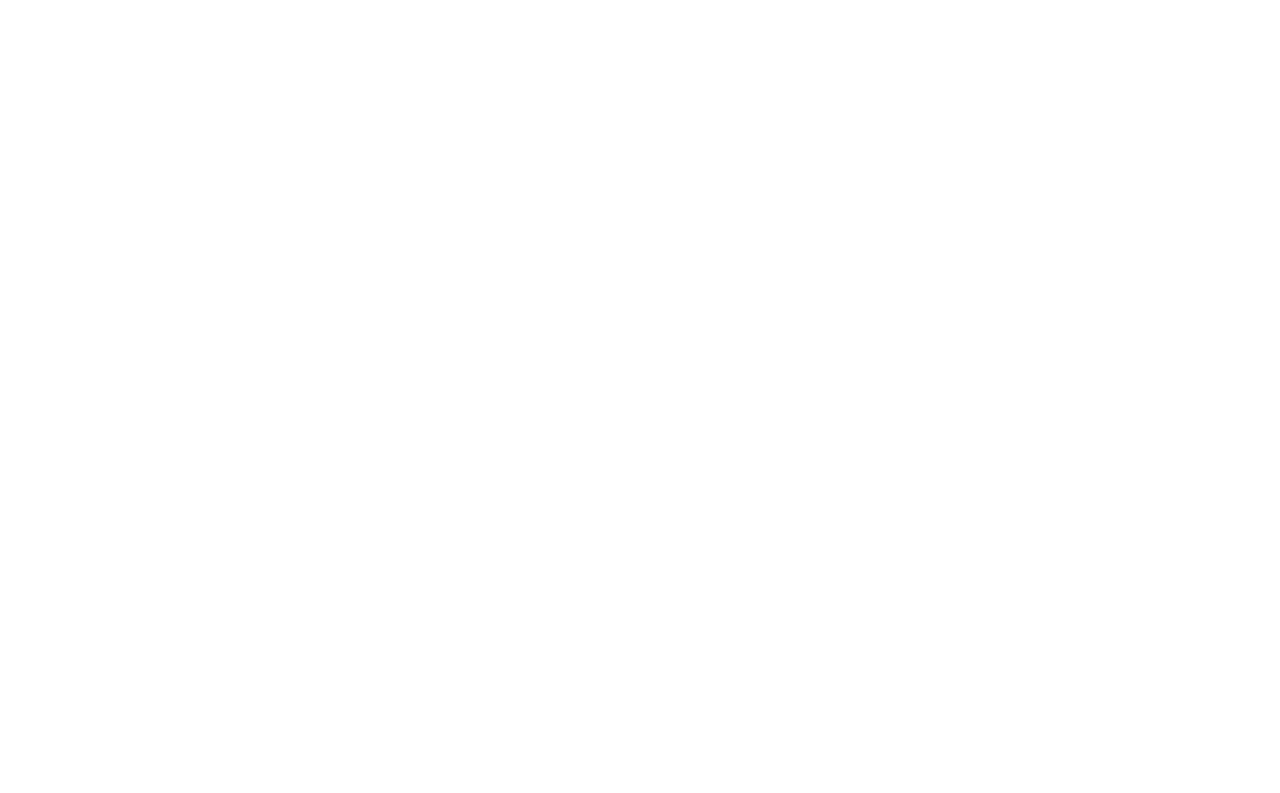
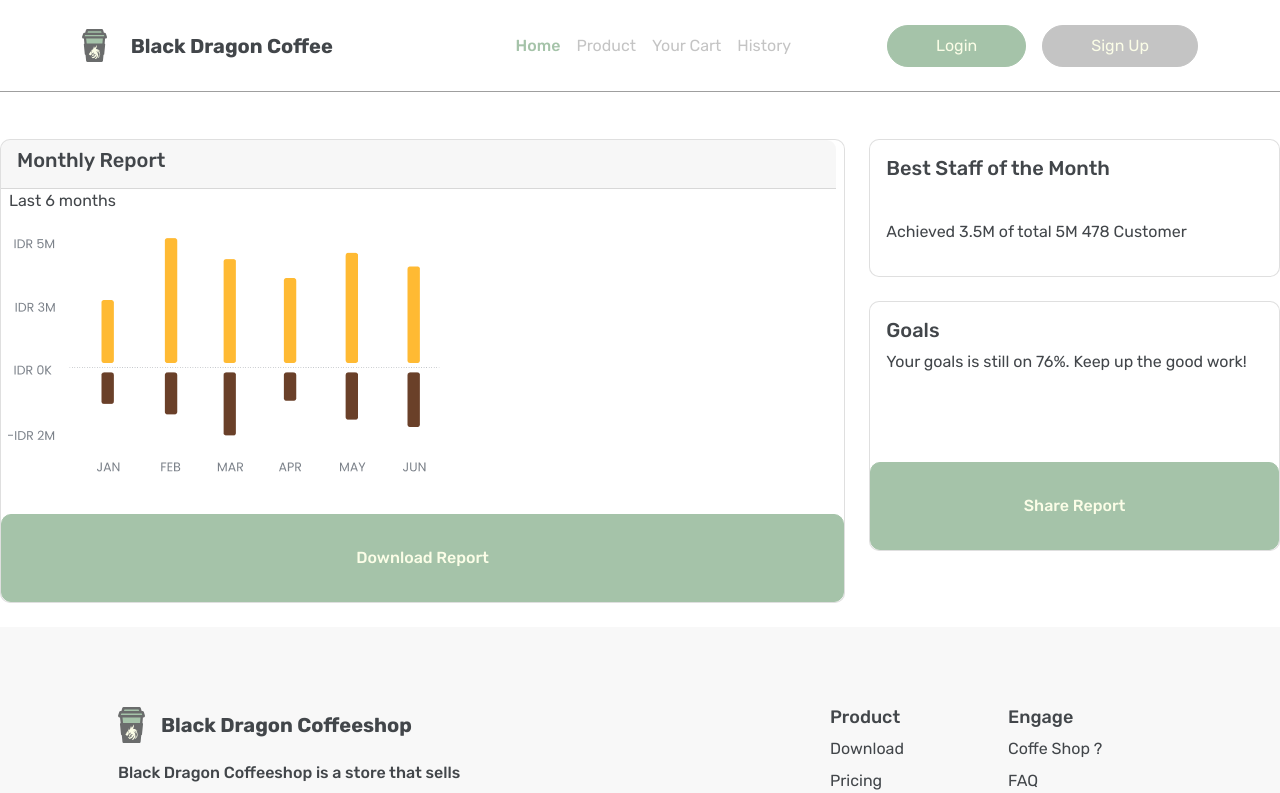
Before and after one commit to aviantofan/black-dragon-coffeeshop-frontend, a React (Create React App) app: page /dashboardadmin in a window 1280 px wide. Before the commit this address had no page. Shown: the top 793 px of the page. Built offline with nearby package versions, Linux system fonts and the light colour scheme; what redux-promise-middleware would draw is missing.

Commit message:
feat: init percobaan buat dashboard admin

```diff
--- a/src/App.js
+++ b/src/App.js
@@ -15,6 +15,7 @@ import HistoriesList from './pages/HistoriesList';
 import ChatUser from './pages/ChatUser';
 import PaymentDetails from './pages/PaymentDetails';
 import EditSaveProduct from './pages/EditSaveProduct';
+import DashboardAdmin from './pages/DashboardAdmin';
 import { useDispatch, useSelector } from 'react-redux';
 import { useEffect } from 'react';
 // import { getUser } from './redux/actions/auth';
@@ -46,6 +47,7 @@ function App () {
       <Routes>
         <Route path='/' element={ <PublicRoute page={<Home />} /> }/>
         <Route path='/admin' element={<HomeAdmin/>}/>
+        <Route path='/dashboardadmin' element={<DashboardAdmin/>}/>
 
         <Route path='/login' element={ <PublicRoute restricted={true} page={<Login />} /> }/>
         <Route path='/signup' element={ <PublicRoute restricted={true} page={<Signup />} /> }/>
--- /dev/null
+++ b/src/pages/DashboardAdmin.js
@@ -0,0 +1,76 @@
+import { Component } from 'react';
+import Layout from '../layouts/Layout';
+import { Card, Form, Breadcrumb } from 'react-bootstrap';
+import BDButton from '../components/BDButton';
+import BDInput from '../components/BDInput';
+import Dashboard from '../assets/images/dashboard.png';
+import '../assets/scss/EditPromo.scss';
+
+export default class DashboardAdmin extends Component {
+  render () {
+    return (
+      <Layout>
+        {/* <div className="container-xxl flex-grow-1 container-p-y"> */}
+              <div className="row mt-5">
+                <div className="col-12 col-lg-8 order-2 order-md-3 order-lg-2 mb-4">
+                  <div className="card">
+                    {/* <div className="row row-bordered g-0"> */}
+                      <div className="col-md-12">
+                        <h5 className="card-header m-0 me-2 pb-3">Monthly Report</h5>
+                        <div id="totalRevenueChart" className="px-2">Last 6 months</div>
+                        <img src={Dashboard} className="img-fluid text-center" alt="product" />
+                      {/* </div> */}
+                    <div className="d-grid gap-2 mt-4">
+                      <BDButton className="btn-secondary btn-product text-cream fw-bold">Download Report</BDButton>
+                    </div>
+                    </div>
+                  </div>
+                </div>
+                <div className="col-12 col-md-8 col-lg-4 order-3 order-md-2">
+                  <div className="row">
+                    {/* <!-- </div>
+    <div className="row"> --> */}
+                    <div className="col-12 mb-4">
+                      <div className="card">
+                        <div className="card-body">
+                          <div className="d-flex justify-content-between flex-sm-row flex-column gap-3">
+                            <div className="d-flex flex-sm-column flex-row align-items-start justify-content-between">
+                              <div className="card-title">
+                                <h5 className="text-nowrap mb-2">Best Staff of the Month</h5>
+                                <span className="badge bg-label-warning rounded-pill">Year 2021</span>
+                              </div>
+                              <div className="mt-sm-auto">
+                                <p>Achieved 3.5M of total 5M 478 Customer</p>
+                              </div>
+                            </div>
+                            <div id="profileReportChart"></div>
+                          </div>
+                        </div>
+                      </div>
+                    </div>
+                    <div className="col-12 mb-4">
+                      <div className="card">
+                        <div className="card-body">
+                          <div className="d-flex justify-content-between flex-sm-row flex-column gap-3">
+                            <div className="d-flex flex-sm-column flex-row align-items-start justify-content-between">
+                              <div className="card-title">
+                                <h5 className="text-nowrap mb-2">Goals</h5>
+                                <p>Your goals is still on 76%. Keep up the good work!</p>
+                                <span className="badge bg-label-warning rounded-pill">Year 2021</span>
+                              </div>
+                            </div>
+                            <div id="profileReportChart"></div>
+                          </div>
+                        </div>
+                        <div className="d-grid gap-2 mt-4">
+                      <BDButton className="btn-secondary btn-product text-cream fw-bold">Share Report</BDButton>
+                    </div>
+                      </div>
+                    </div>
+                  </div>
+                </div>
+              </div>
+      </Layout>
+    );
+  }
+}
```
Also changed, not shown: src/assets/images/dashboard.png (added).
